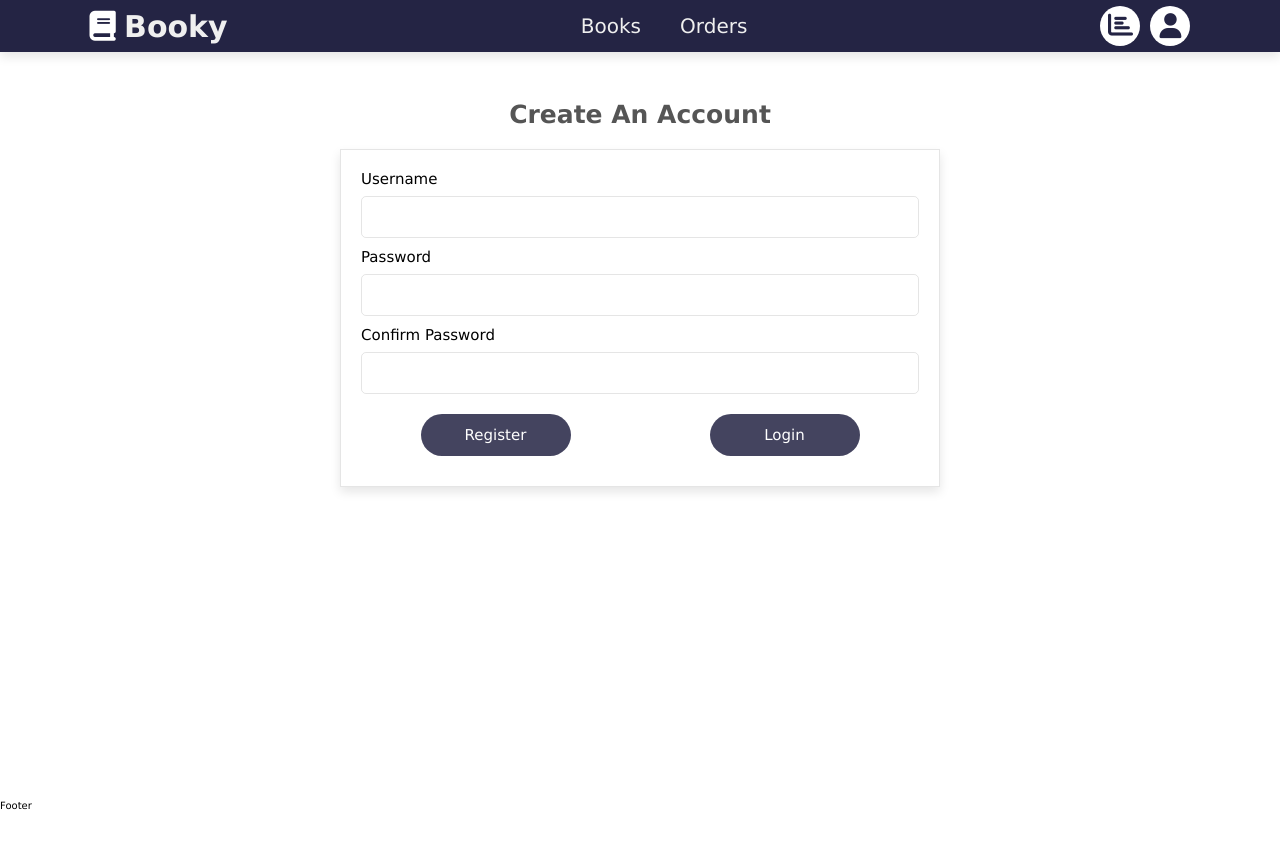
After one commit to erramidad123/bookstore-django, a Django app: page /register/ in a window 1280 px wide. The commit adds this page. Run offline with Django 4.2, Linux system fonts and the light colour scheme.

Commit message:
authentication register and login functionalities

```diff
--- a/bookstore/my_order_form.py
+++ /dev/null
@@ -1,6 +0,0 @@
-from django.forms import ModelForm
-from .models import Order
-class OrderForm(ModelForm) :
-    class Meta :
-        model = Order
-        fields = "__all__"
--- a/bookstore/templates/bookstore/navbar.html
+++ b/bookstore/templates/bookstore/navbar.html
@@ -22,8 +22,10 @@
          <div class="icon">
             <span class="fas fa-user"></span>
             <ul class="login-logout">
-                <li><a href="#">login</a></li>
+
+                <li><a href="{% url 'login' %}">login</a></li>
                 <li><a href="#">logout</a></li>
+                <li><a href="{% url 'register' %}">register</a></li>
             </ul>
          </div>
 
--- /dev/null
+++ b/bookstore/templates/bookstore/register.html
@@ -0,0 +1,45 @@
+{% extends 'bookstore/main.html' %}
+{% load static %}
+{% block content %}
+
+<section>
+    <h1 class="form title"> Create an Account  </h1>
+<div class="form-container">
+
+    <form method="POST">
+        {% csrf_token %}
+        <label for="">
+            <span>username</span>
+            <p>{{form.username}}</p>
+         </label>
+
+
+          <label for="">
+            <span>password</span>
+            <p>{{form.password1}}</p>
+         </label>
+
+          <label for="">
+            <span>confirm password</span>
+            <p>{{form.password2}}</p>
+         </label>
+
+
+      <div class="del" style="display : flex; gap : 2rem ">
+        <button class="delete-btn" type = "submit">register </button>
+        <a class="cancel" href="{% url 'login' %}">login</a>
+    </div>
+
+
+    </form>
+
+
+
+
+</div>
+
+</section>
+
+
+
+{% endblock %}
--- a/bookstore/urls.py
+++ b/bookstore/urls.py
@@ -11,5 +11,6 @@ urlpatterns = [
     path('create/',views.create,name = 'create'),
     path('update/<int:order_id>',views.update,name = 'update'),
     path('delete/<int:order_id>',views.delete,name = 'delete'),
-
+    path('login/',views.userLogin,name='login'),
+    path('register/',views.register,name = 'register'),
 ]
--- a/bookstore/views.py
+++ b/bookstore/views.py
@@ -2,12 +2,12 @@ from django.shortcuts import render,redirect
 
 
 from django.http import HttpResponse
-from .my_order_form import OrderForm
+from .forms import OrderForm,CreateNewUser
 from .models import *
 from .filters import OrderFilter
-
-
-
+from django.contrib.auth.forms import UserCreationForm
+from django.contrib import messages
+from django.contrib.auth import authenticate, login , logout
 def home(request) :
     orders = Order.objects.all()
     customers = Customer.objects.all()
@@ -81,6 +81,7 @@ def update(request,order_id) :
         if form.is_valid() :
             form.save()
 
+
             return redirect('home')
 
     context = {
@@ -96,3 +97,34 @@ def delete(request,order_id) :
         order.delete()
         return redirect('home')
     return render(request, 'bookstore/delete_form.html')
+
+
+
+def userLogin(request) :
+    if request.method == 'POST' :
+        username = request.POST.get('username')
+        password = request.POST.get('password')
+        user = authenticate(request,username=username, password=password)
+        if user is not None:
+            login(request,user)
+            messages.success(request,' Welcome ' + user.username)
+            return redirect('home')
+        else :
+            messages.info(request,'Credentials not valid ')
+    context = {}
+    return render(request,'bookstore/login.html', context )
+
+def register(request) :
+    form = UserCreationForm()
+    if request.method == 'POST' :
+
+        form = CreateNewUser(request.POST)
+        if form.is_valid() :
+            form.save()
+            user = form.cleaned_data.get('username')
+            messages.success(request, user + ' account created successfully ')
+            return redirect('login')
+
+
+    context = {'form':form}
+    return render(request,'bookstore/register.html', context )
--- a/static/css/style.css
+++ b/static/css/style.css
@@ -33,6 +33,11 @@ html {
 }
 body{
   padding-bottom: 4rem;
+}
+
+body input,
+body textarea{
+  text-transform: none;
 }
 .navbar {
   display: flex;
@@ -526,6 +531,15 @@ section .form-container{
   margin: 1rem auto ;
 }
 
+section .form-container form {
+  width: 100%;
+}
+
+
+
+section .form-container span{
+font-size: 1.5rem;
+}
 section .form-container p{
   display: flex;
   justify-content: space-between;
@@ -535,7 +549,8 @@ section .form-container p{
   width: 100%;
   border-radius: .5rem;
   border: var(--border);
-  margin-top: 2rem ;
+  margin-top : .8rem;
+  margin-bottom : 1rem ;
   height: 4rem ;
   padding: 2rem ;
   font-size: 1.4rem;
@@ -554,7 +569,7 @@ section .form-container button{
     display: block;
   margin-top: 2rem;
   text-align: center;
-  padding: 1.5rem ;
+  padding: 1.2rem ;
   width: 15rem;
   margin : 1rem auto ;
 
@@ -563,7 +578,7 @@ section .form-container button{
   color: #fff;
   opacity: .85;
   cursor: pointer;
-  font-size: 1.7rem;
+  font-size: 1.5rem;
 
 
 }
@@ -572,10 +587,10 @@ section .form-container .cancel{
     display: block;
   margin-top: 2rem;
   text-align: center;
-  padding: 1.5rem ;
+  padding: 1.2rem ;
   width: 15rem;
   margin : 1rem auto ;
-  font-size: 1.7rem;
+  font-size: 1.5rem;
   background-color: var(--main-dark);
   border-radius: 5rem;
   color: #fff;
@@ -635,3 +650,15 @@ section .search form button i {
   font-size: 2.6rem ;
  cursor: pointer;
 }
+
+.message{
+  color: #43b78b;
+  padding: 2rem ;
+  font-size: 1.5rem;
+  text-align: center;
+  margin: 0 auto ;
+}
+
+.message.hide{
+  display: none;
+}
--- a/static/js/script.js
+++ b/static/js/script.js
@@ -14,3 +14,13 @@ menu.addEventListener("click", () => {
   menu.classList.toggle("fa-circle-xmark");
 
 });
+
+
+const message = document.querySelector('.message')
+
+window.onload = () => {
+  setTimeout(() => {
+    message.setAttribute("style", "display:none");
+    console.log("welcome sara ");
+  }, 3000);
+}
```
Also changed, not shown: bookstore/forms.py (added, +17 -0 lines), bookstore/templates/bookstore/dashboard.html (+6 -1 lines), bookstore/templates/bookstore/login.html (added, +44 -0 lines).
